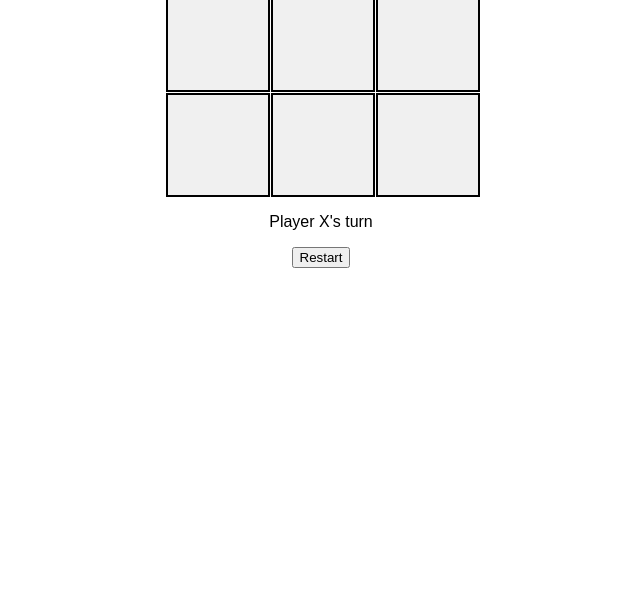
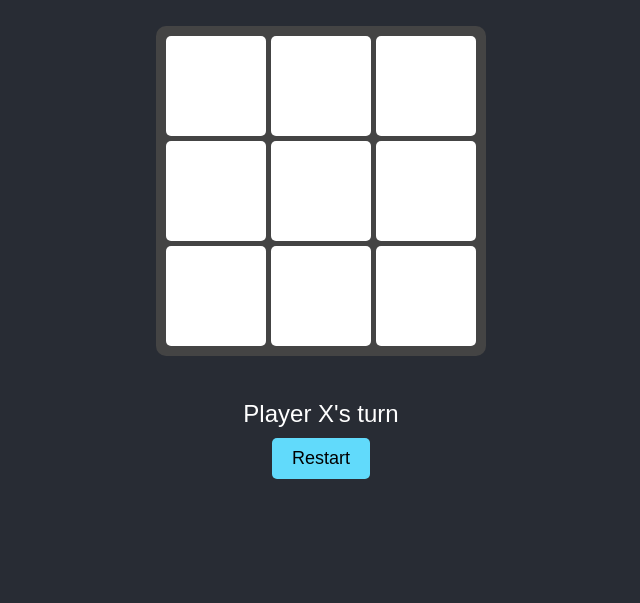
Before and after one commit to Rylean/TicTacToe-Game, a plain HTML site: page index.html in a window 1280 px wide. Shown: the part 197-800 px from the top of the page, without its empty margins (319-959 px from the left). Drawn offline with Linux system fonts and the light colour scheme.

Commit message:
Update style.css

```diff
--- a/style.css
+++ b/style.css
@@ -1,26 +1,68 @@
+/* General Styling */
 body {
     font-family: Arial, sans-serif;
     text-align: center;
+    background-color: #282c34;
+    color: white;
+    display: flex;
+    flex-direction: column;
+    align-items: center;
+    justify-content: center;
+    height: 100vh;
+    margin: 0;
 }
-.board {
+
+/* Status Text */
+#status {
+    font-size: 24px;
+    margin-bottom: 10px;
+}
+
+/* Board Styling */
+#board {
     display: grid;
     grid-template-columns: repeat(3, 100px);
     grid-template-rows: repeat(3, 100px);
     gap: 5px;
-    justify-content: center;
     margin: 20px auto;
+    background-color: #444;
+    padding: 10px;
+    border-radius: 10px;
 }
+
 .cell {
     width: 100px;
     height: 100px;
     display: flex;
     align-items: center;
     justify-content: center;
-    font-size: 2em;
-    background-color: #f0f0f0;
+    font-size: 36px;
+    background-color: #fff;
+    color: black;
+    border-radius: 5px;
     cursor: pointer;
-    border: 2px solid #000;
+    transition: background-color 0.3s;
 }
-.cell.taken {
-    cursor: not-allowed;
+
+.cell:hover {
+    background-color: #ddd;
 }
+
+.taken {
+    pointer-events: none;
+}
+
+/* Reset Button */
+#resetButton {
+    padding: 10px 20px;
+    font-size: 18px;
+    background-color: #61dafb;
+    border: none;
+    border-radius: 5px;
+    cursor: pointer;
+    transition: background-color 0.3s;
+}
+
+#resetButton:hover {
+    background-color: #21a1f1;
+}
```
